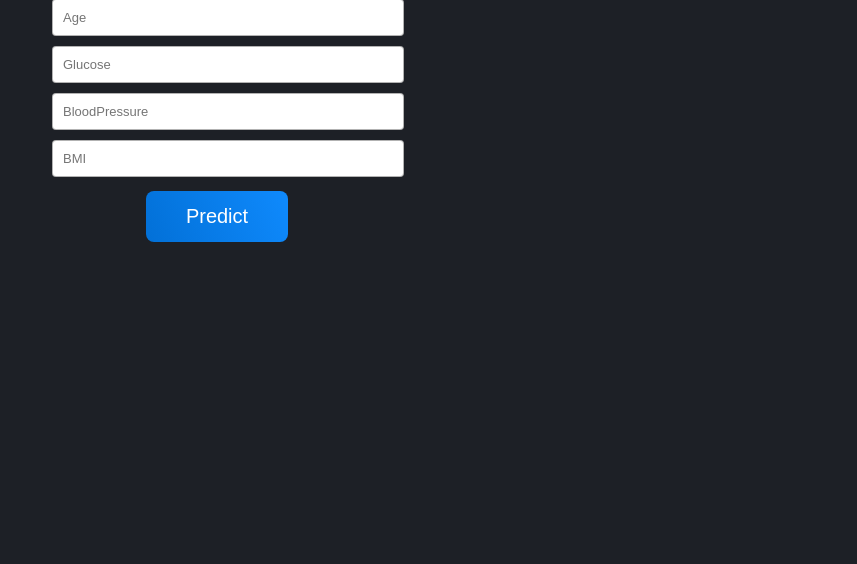
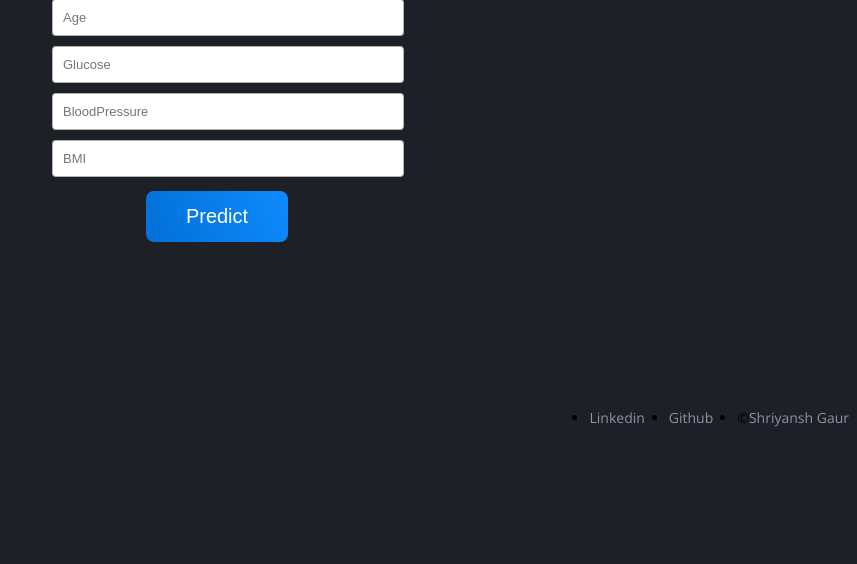
Before and after one commit to SHRIYANSHGAUR/diabetes-predictor-application, a Flask app: template DiabetesPredictorApp/templates/index.html in a window 1280 px wide. Shown: the part 236-800 px from the top of the page, without its empty margins (423-1280 px from the left). Run offline with Flask 2, Linux system fonts and the light colour scheme; the template is opened without the code that fills it, so the values that code supplies are empty; parts of the project's set-up code (start-up, migrations or seed data) failed here and were passed over.

Commit message:
Added footer

```diff
--- a/DiabetesPredictorApp/templates/index.html
+++ b/DiabetesPredictorApp/templates/index.html
@@ -26,7 +26,80 @@
   cursor: pointer;
 }
 
-
+.site-footer {
+    font-size: 14px;
+    line-height: 22px;
+    letter-spacing: 0px;
+}
+.site-footer a {
+    color: #8a94a7;
+    text-decoration: none;
+}
+.site-footer a:hover,
+.site-footer a:active {
+    text-decoration: underline;
+}
+.site-footer-inner {
+    position: relative;
+    display: flex;
+    flex-wrap: wrap;
+    padding-top: 48px;
+    padding-bottom: 48px;
+}
+.footer-brand,
+.footer-links,
+.footer-social-links,
+.footer-copyright {
+    flex: none;
+    width: 100%;
+    display: inline-flex;
+    justify-content: center;
+}
+.footer-brand,
+.footer-links,
+.footer-social-links {
+    margin-bottom: 24px;
+}
+.footer-social-links li {
+    display: inline-flex;
+}
+.footer-social-links li + li {
+    margin-left: 16px;
+}
+.footer-social-links li a {
+    padding: 8px;
+}
+.footer-links li + li {
+    margin-left: 24px;
+}
+@media (min-width: 641px) {
+    .site-footer {
+        margin-top: 20px;
+    }
+    .site-footer-inner {
+        justify-content: space-between;
+        padding-top: 64px;
+        padding-bottom: 64px;
+    }
+    .footer-brand,
+    .footer-links,
+    .footer-social-links,
+    .footer-copyright {
+        flex: 50%;
+    }
+    .footer-brand,
+    .footer-copyright {
+        justify-content: flex-start;
+    }
+    .footer-links,
+    .footer-social-links {
+        justify-content: flex-end;
+    }
+    .footer-links {
+        order: 1;
+        margin-bottom: 0;
+    }
+}
 
 body {
 	font-family: 'Open Sans', sans-serif;
@@ -104,6 +177,27 @@ input:focus { box-shadow: inset 0 -5px 45px rgba(100,100,100,0.4), 0 1px 1px rgb
    <br>
    <div style="color: white">{{ prediction_text }}
    </div>
+	 <footer class="site-footer">
+            <div class="container">
+                <div class="site-footer-inner">
+                    <div class="brand footer-brand">
+					 <ul class="footer-links list-reset">
+                        <li>
+                            <a href="https://www.linkedin.com/in/shriyansh-gaur-82b969a6/">Linkedin </a>
+                        </li>
+
+                        <li>
+                            <a href="https://github.com/SHRIYANSHGAUR">Github</a>
+                        </li>
+                         <li>
+                             <div class="footer-copyright">&copy; <a href="https://shriyansh-gaur.herokuapp.com/">Shriyansh Gaur</a></div>
+
+                         </li>
+
+                    </ul>
+
+            </div>
+        </footer>
  </div>
 
 
```
